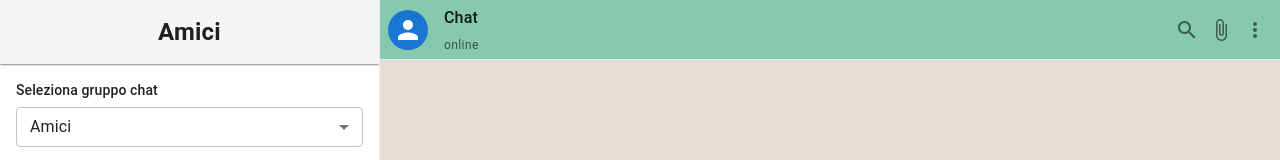
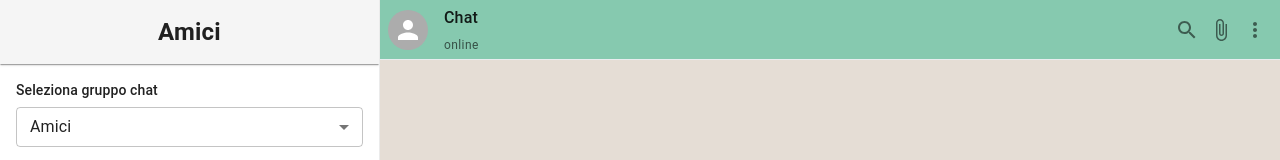
Before and after one commit to emanuelb83/chat_app, a React (Vite) app: page /chatlist/1/chat/1 in a window 1280 px wide. Shown: the top 160 px of the page. Built offline with nearby package versions, Linux system fonts and the light colour scheme.

Commit message:
fix relativi

```diff
--- a/src/components/ChatHeader.tsx
+++ b/src/components/ChatHeader.tsx
@@ -15,8 +15,6 @@ type ChatHeaderProps = {
 function ChatHeader({
   isMobile,
   id_chatlist,
-  picture,
-  name,
   onBack,
 }: ChatHeaderProps) {
   const id = useParams().id_chat;
@@ -63,9 +61,9 @@ function ChatHeader({
           width: 40,
           height: 40,
           mr: 2,
-          bgcolor: showInitials ? '#1976d2' : 'transparent',
+          bgcolor: showInitials ? '#acacacff' : 'transparent',
           color: showInitials ? 'white' : 'inherit',
-          fontSize: '1rem',
+          fontSize: '1,5rem',
           fontWeight: 'bold'
         }}
       >
--- a/src/components/ChatList.tsx
+++ b/src/components/ChatList.tsx
@@ -1,3 +1,4 @@
+
 
 import type { Friend } from '../types';
 import ChatItem from './ChatItem';
@@ -10,9 +11,13 @@ type Props = {
 function ChatList({ chats }: Props) {
   return (
     <Stack spacing={1}>
-      {chats.map(chat => (
-        <ChatItem key={chat.id} chat={chat} />
-      ))}
+{chats.length > 0 ? (
+  chats.map(chat => (
+    <ChatItem key={chat.id} chat={chat} />
+  ))
+) : (
+  <div style={{textAlign:"center", fontWeight:"bold", justifyContent:"left"}}>Nessuna conversazione per la lista selezionata</div>
+)}
     </Stack>
   );
 }
```
